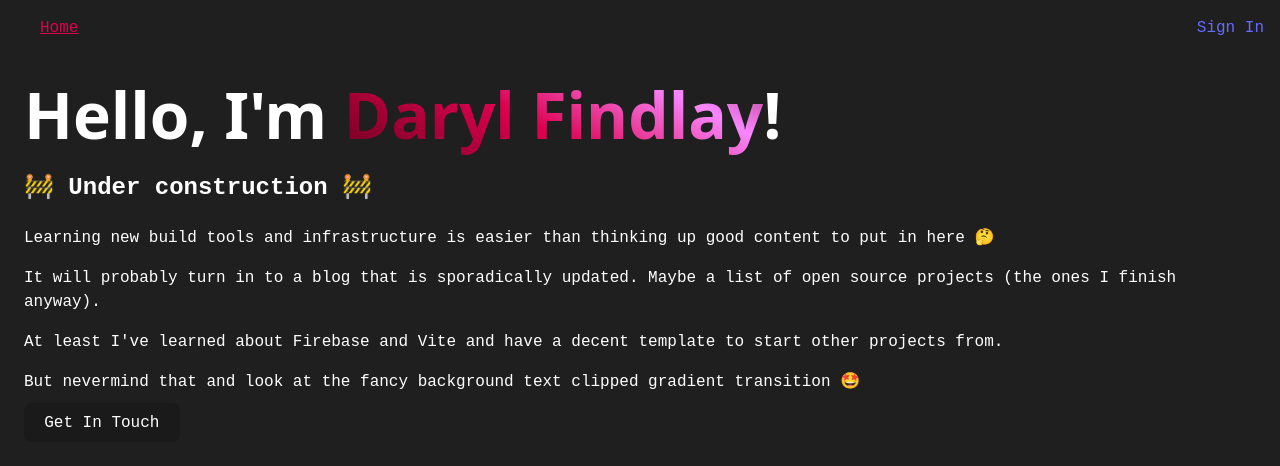
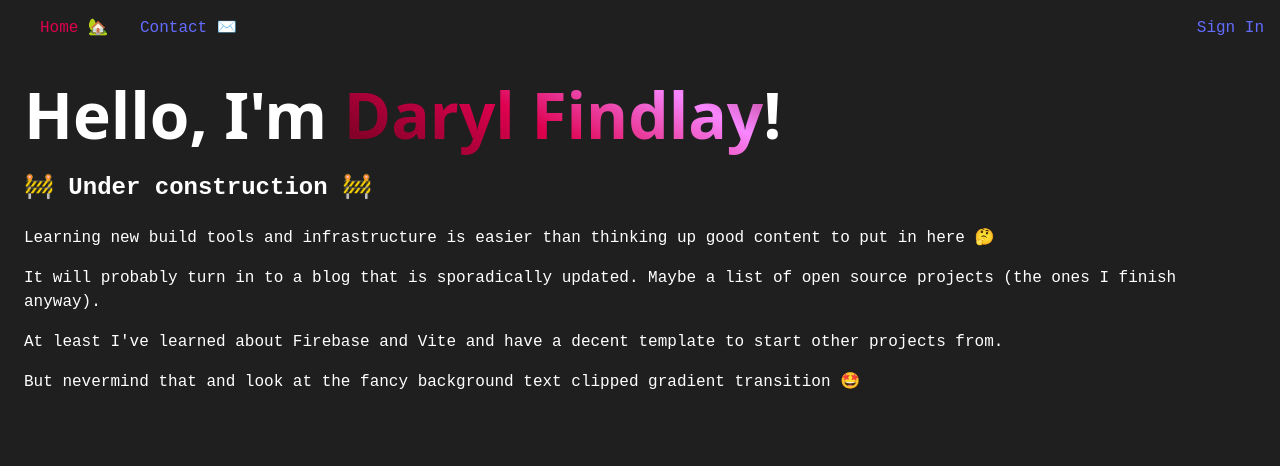
Before and after one commit to daryl-sf/daryl-findlay.dev, a React (Vite) app: page / in a window 1280 px wide. Shown: the top 466 px of the page. Built offline with nearby package versions, Linux system fonts and the light colour scheme; no server answers.

Commit message:
small update mainly to make sure basics are installed on new laptop

```diff
--- a/src/pages/Homepage/index.tsx
+++ b/src/pages/Homepage/index.tsx
@@ -10,7 +10,6 @@ const Homepage = () => {
         <p>It will probably turn in to a blog that is sporadically updated. Maybe a list of open source projects (the ones I finish anyway).</p>
         <p>At least I&apos;ve learned about Firebase and Vite and have a decent template to start other projects from.</p>
         <p>But nevermind that and look at the fancy background text clipped gradient transition 🤩</p>
-        <a href="mailto:darylfindlay@gmail.com?subject=I'm%20interested%20in%20hiring%20you!&body=Hi%20Daryl%2C%20I'm%20interested%20in%20your%20work.%20Let's%20connect!" className={classes.contact}>Get In Touch</a>
       </section>
     </div>
   );
--- a/src/pages/Layout/index.tsx
+++ b/src/pages/Layout/index.tsx
@@ -14,7 +14,14 @@ const Layout = ({ user }: { user: User | null }) => {
               className={({ isActive }) => isActive ? classes.active : undefined
               }
             >
-              Home
+              Home 🏡
+            </NavLink>
+          </li>
+          <li>
+            <NavLink
+              to="mailto:darylfindlay@gmail.com?subject=I'm%20interested%20in%20hiring%20you!&body=Hi%20Daryl%2C%20I'm%20interested%20in%20your%20work.%20Let's%20connect!"
+            >
+              Contact ✉️
             </NavLink>
           </li>
           {/* <li>
--- a/src/pages/Layout/layout.module.css
+++ b/src/pages/Layout/layout.module.css
@@ -15,7 +15,6 @@
 }
 
 .active {
-  text-decoration: underline;
   color: #de004e;
 }
 
```
